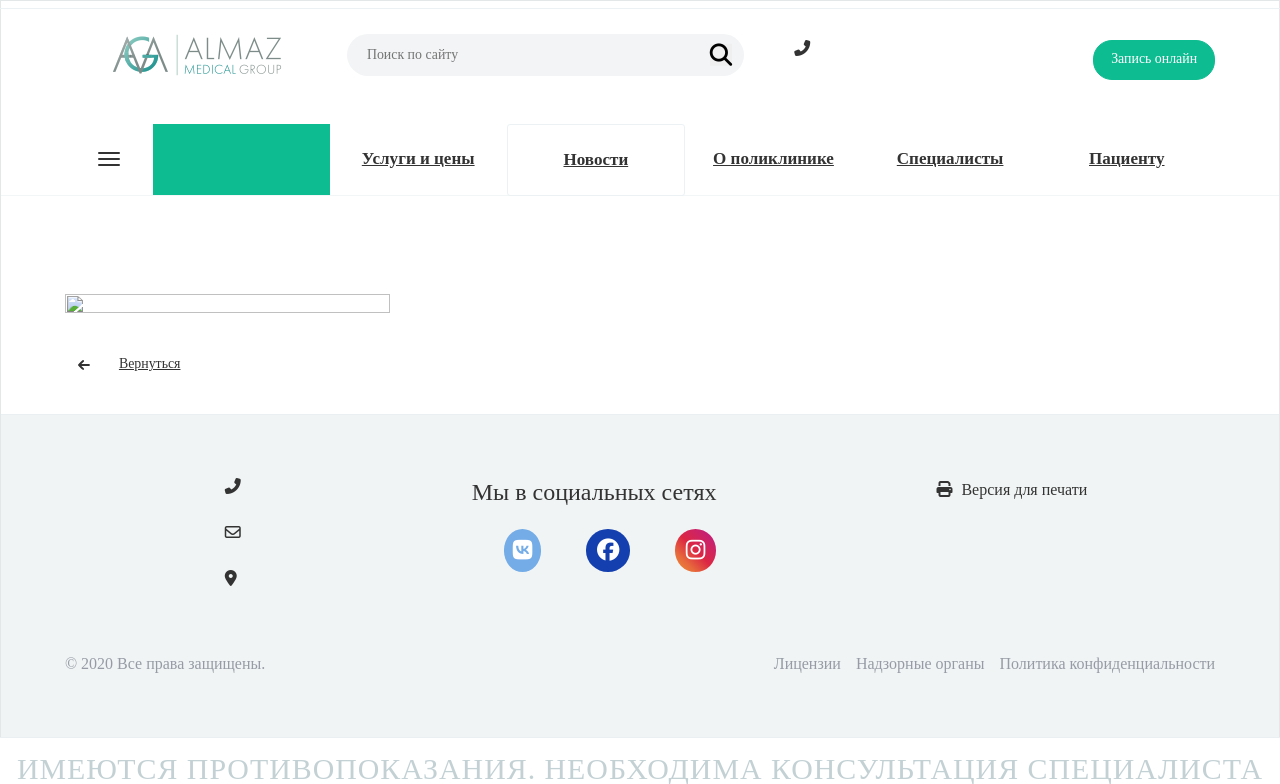
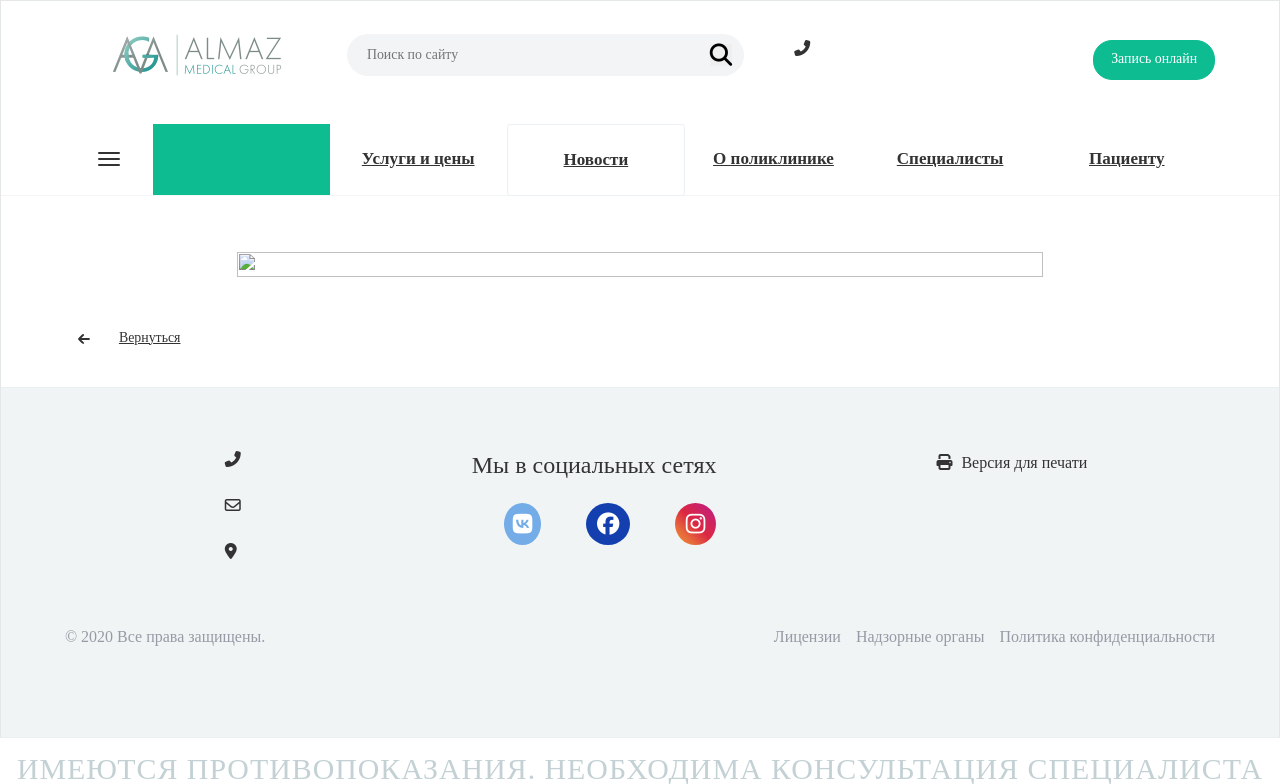
Before and after one commit to XcenaX/Almazmed, a Django app: template main/templates/one_new.html in a window 1280 px wide. Shown: the top 784 px of the page. Run offline with Django 3.2, Linux system fonts and the light colour scheme; the template is opened without the code that fills it, so the values that code supplies are empty; some libraries are stand-ins or nearby versions; some web fonts are replaced.

Commit message:
added multiple images in news

```diff
--- a/main/models.py
+++ b/main/models.py
@@ -154,7 +154,7 @@
 class New(models.Model):
     title = models.TextField(default='')
     date = models.DateField(default='')
-    description = models.TextField(default='')
+    description = models.TextField(default='',blank=True, null=True)
     image = models.ImageField(upload_to='news', blank=True, null=True)
     branch = models.ForeignKey(Branch, on_delete=models.CASCADE, blank=True, null=True)
 
--- a/main/static/css/carousel.css
+++ b/main/static/css/carousel.css
@@ -2,13 +2,23 @@
 
 /* Slideshow container */
 .slideshow-container {
-    width: 40%;
+    width: 45%;
     float: left;
     padding-right: 2%;
     position: relative;
     margin: auto;
-    height: 30%;
-    margin-top: 5%;
+    height: 35%;
+    margin-top: 0%;
+    z-index: 1;
+  }
+
+  .slideshow-container.full{
+    width: 70%;
+    float: none;
+    margin: auto;
+    padding: 0%;
+    height: 70%;
+    margin-top: 0;
   }
 
   /* Hide the images by default */
@@ -42,6 +52,10 @@
   .next {
     right: 5%;
     border-radius: 3px 0 0 3px;
+  }
+
+  .slideshow-container.full .next{
+    right: 0%;
   }
 
   /* On hover, add a black background color with a little bit see-through */
--- a/main/templates/one_new.html
+++ b/main/templates/one_new.html
@@ -17,8 +17,8 @@
 	<div class="main-section" id="html" style="margin-top: 56px;margin-bottom: 40px;">
 		<div class="wrapper">
 			<div class="row" style="margin-bottom: 40px;">
-				<div class="col-md-9">
-                    <div class="slideshow-container">
+				<div class="{%if not current_new.description%}col-md-12{%else%}col-md-9{%endif%}">
+                    <div class="slideshow-container {%if not current_new.description%}full{%endif%}">
 						<div class="mySlides fade">
 							<img src="{{current_new.image.url}}" style="width:100%">
 							<div class="text">{{current_new.name}}</div>
@@ -34,8 +34,10 @@
 							<a class="next" onclick="plusSlides(1)">&#10095;</a>
 						{%endif%}
 					</div>
-                    <div class="new-date"> <span>{{current_new.date|date:"d F Y"}}</span></div>
-                    <span class="new-content">{{current_new.description}}</span>
+                    {%if current_new.description%}
+						<div class="new-date"> <span>{{current_new.date|date:"d F Y"}}</span></div>
+					{%endif%}
+                    <span class="new-content">{{current_new.description|linebreaks}}</span>
 				</div>
             </div>
             <a class="back-url back-block dark_link twosmallfont" href="{%url 'main:news' city.en_name%}"><i class="fa2 fa-angle-left"></i><span>Вернуться</span></a>
```
Also changed, not shown: main/migrations/0004_auto_20220301_1554.py (added), media/news/mark_FcnivqG.jpg (added), media/news/mark_oL3Gnee.jpg (added).
